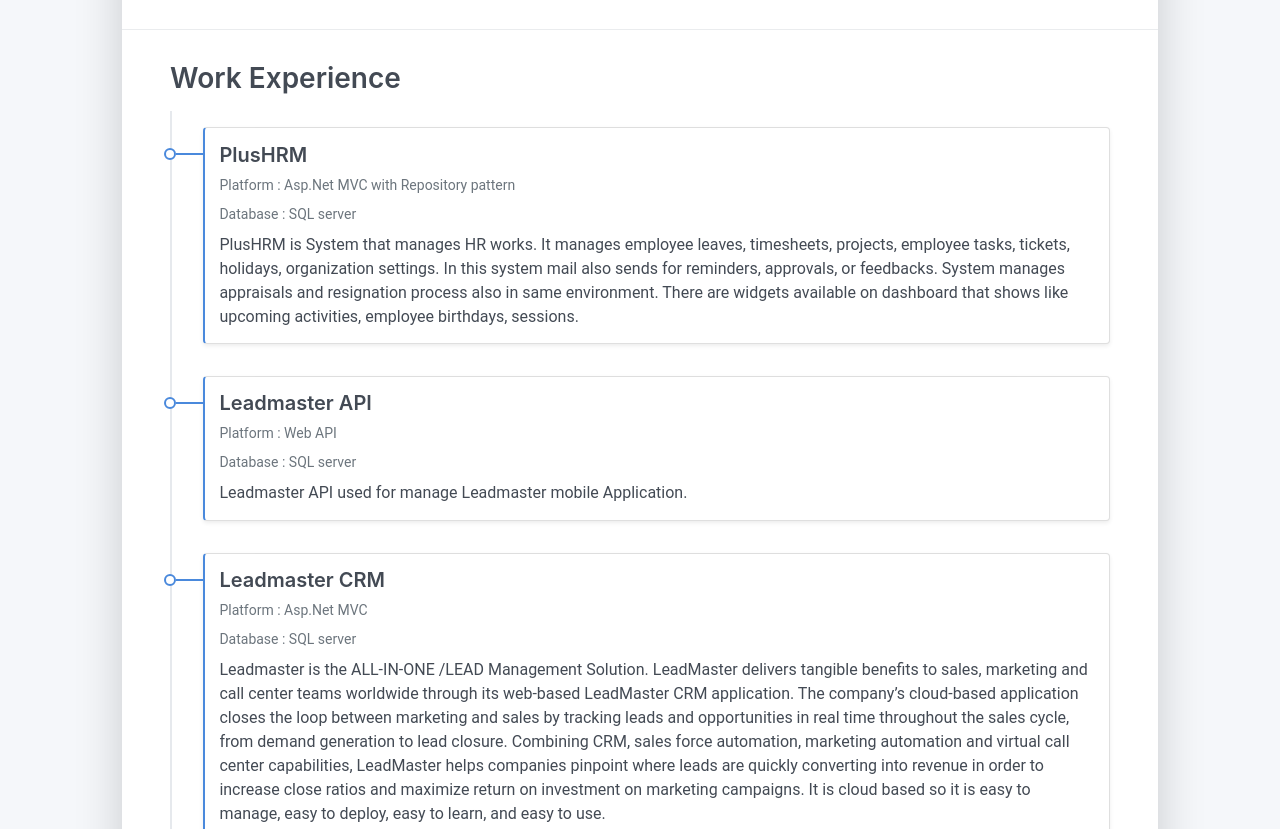
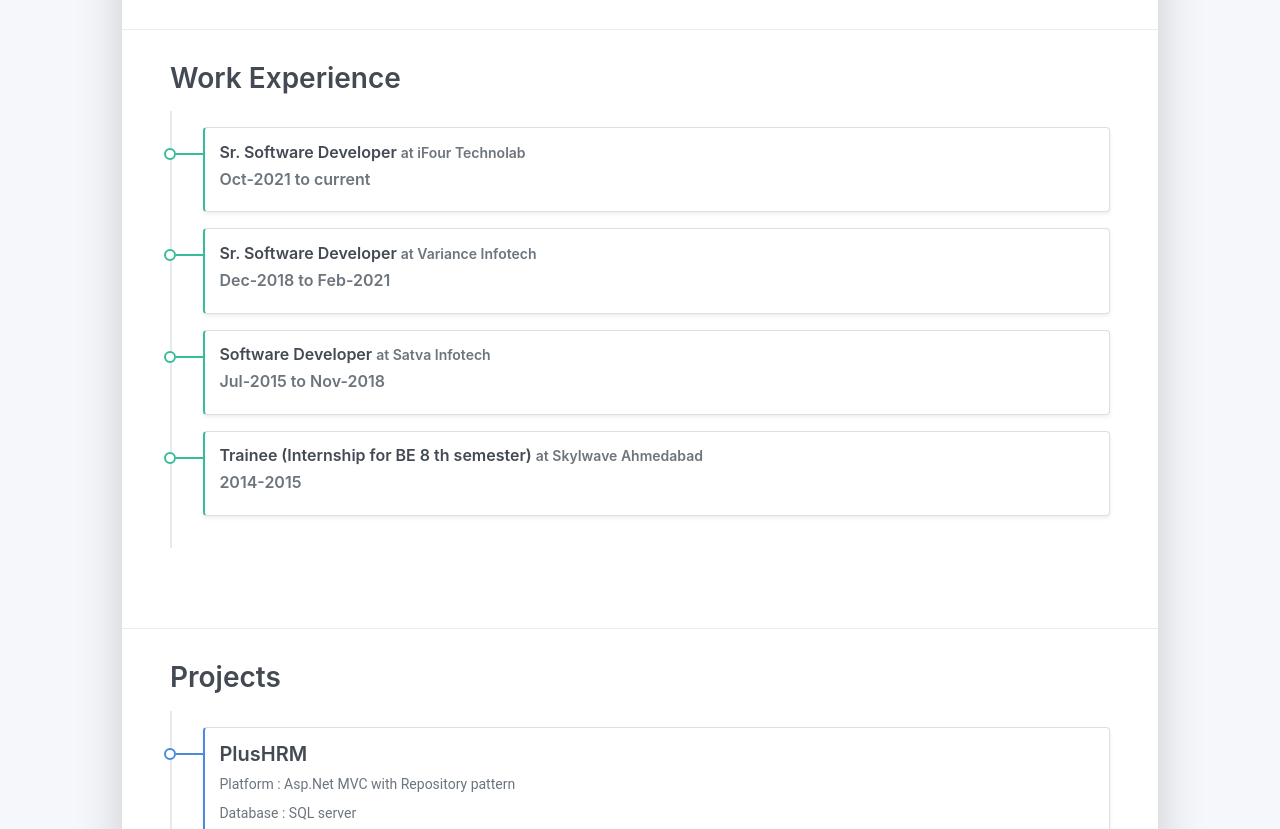
Before and after one commit to mistrymonika/mistrymonika.github.io, a plain HTML site: page index.html in a window 1280 px wide. Shown: the part 808-1637 px from the top of the page. Drawn offline with Linux system fonts and the light colour scheme; a web font is replaced by a local one.

Commit message:
work experience added

```diff
--- a/index.html
+++ b/index.html
@@ -150,8 +150,38 @@
                     </div>
                 </div>
                 <hr class="d-print-none" />
-                <div class="work-experience-section px-3 px-lg-4">
+                <div class="Work-Experience-section px-3 px-lg-4 pb-4">
                     <h2 class="h3 mb-2">Work Experience</h2>
+                    <div class="timeline">
+                        <div class="timeline-card timeline-card-success card shadow-sm edu-div">
+                            <div class="card-body">
+                                <div class="h6 mb-1">Sr. Software Developer <span class=" small text-muted h6"> at iFour Technolab</span></div>
+                                <div class="text-muted h6 mb-1">Oct-2021 to current</div>
+                            </div>
+                        </div>
+                        <div class="timeline-card timeline-card-success card shadow-sm edu-div">
+                            <div class="card-body">
+                                <div class="h6 mb-1">Sr. Software Developer <span class="small text-muted h6"> at Variance Infotech</span></div>
+                                <div class="text-muted h6 mb-1">Dec-2018 to Feb-2021</div>
+                            </div>
+                        </div>
+                        <div class="timeline-card timeline-card-success card shadow-sm edu-div">
+                            <div class="card-body">
+                                <div class="h6 mb-1">Software Developer <span class="small text-muted h6"> at Satva Infotech</span></div>
+                                <div class="text-muted h6 mb-1">Jul-2015 to Nov-2018</div>
+                            </div>
+                        </div>
+                        <div class="timeline-card timeline-card-success card shadow-sm edu-div">
+                            <div class="card-body">
+                                <div class="h6 mb-1">Trainee (Internship for BE 8 th semester) <span class="small text-muted h6"> at SkyIwave Ahmedabad</span></div>
+                                <div class="text-muted h6 mb-1">2014-2015</div>
+                            </div>
+                        </div>
+                    </div>
+                </div>
+                <hr class="d-print-none" />
+                <div class="Project-section px-3 px-lg-4">
+                    <h2 class="h3 mb-2">Projects</h2>
                     <div class="timeline">
                         <div class="timeline-card timeline-card-primary card shadow-sm">
                             <div class="card-body">
@@ -222,7 +252,6 @@
                     </div>
                 </div>
                 <hr class="d-print-none" />
-                <div class="page-break"></div>
                 <div class="education-section px-3 px-lg-4 pb-4">
                     <h2 class="h3 mb-2">Education</h2>
                     <div class="timeline">
```
